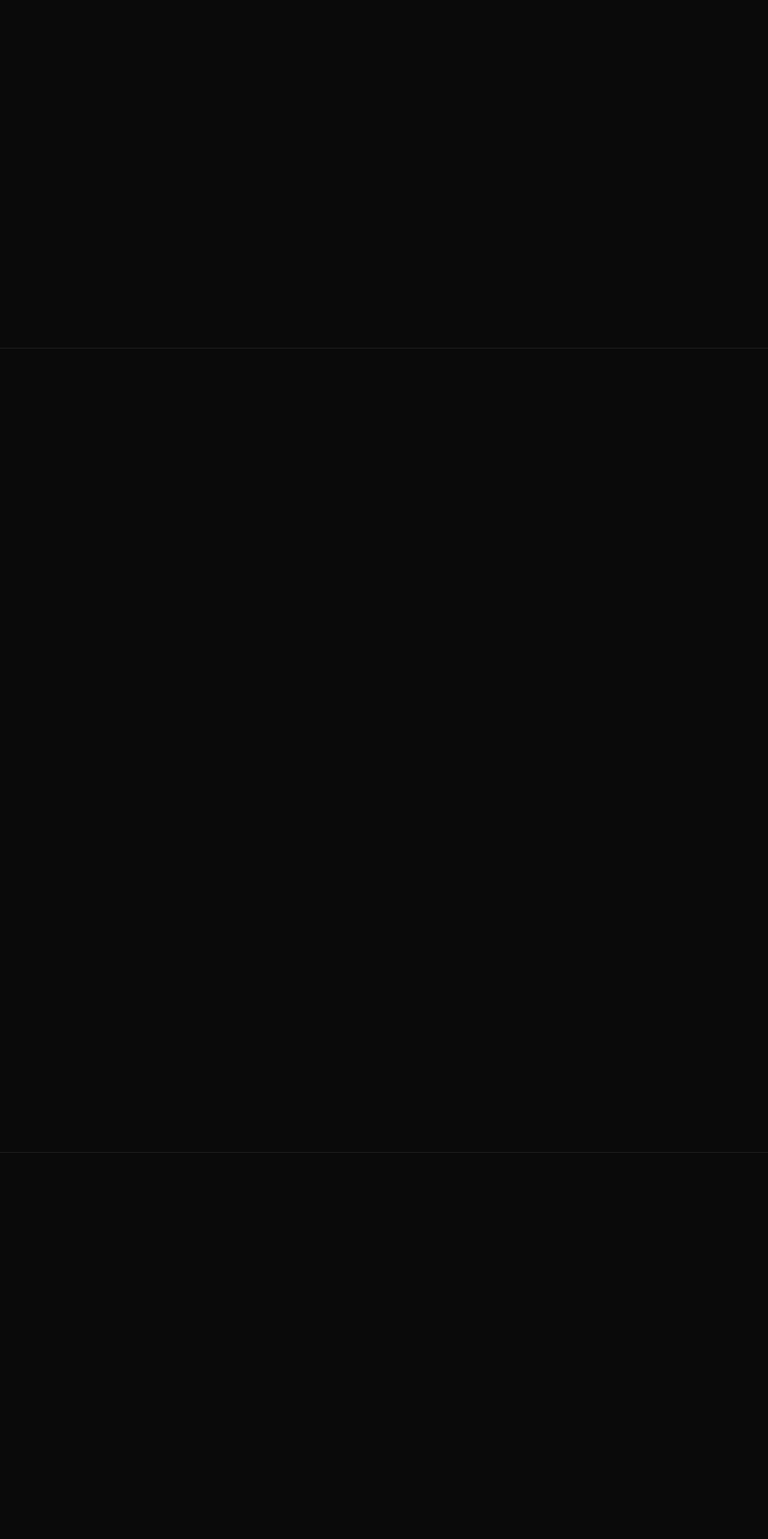
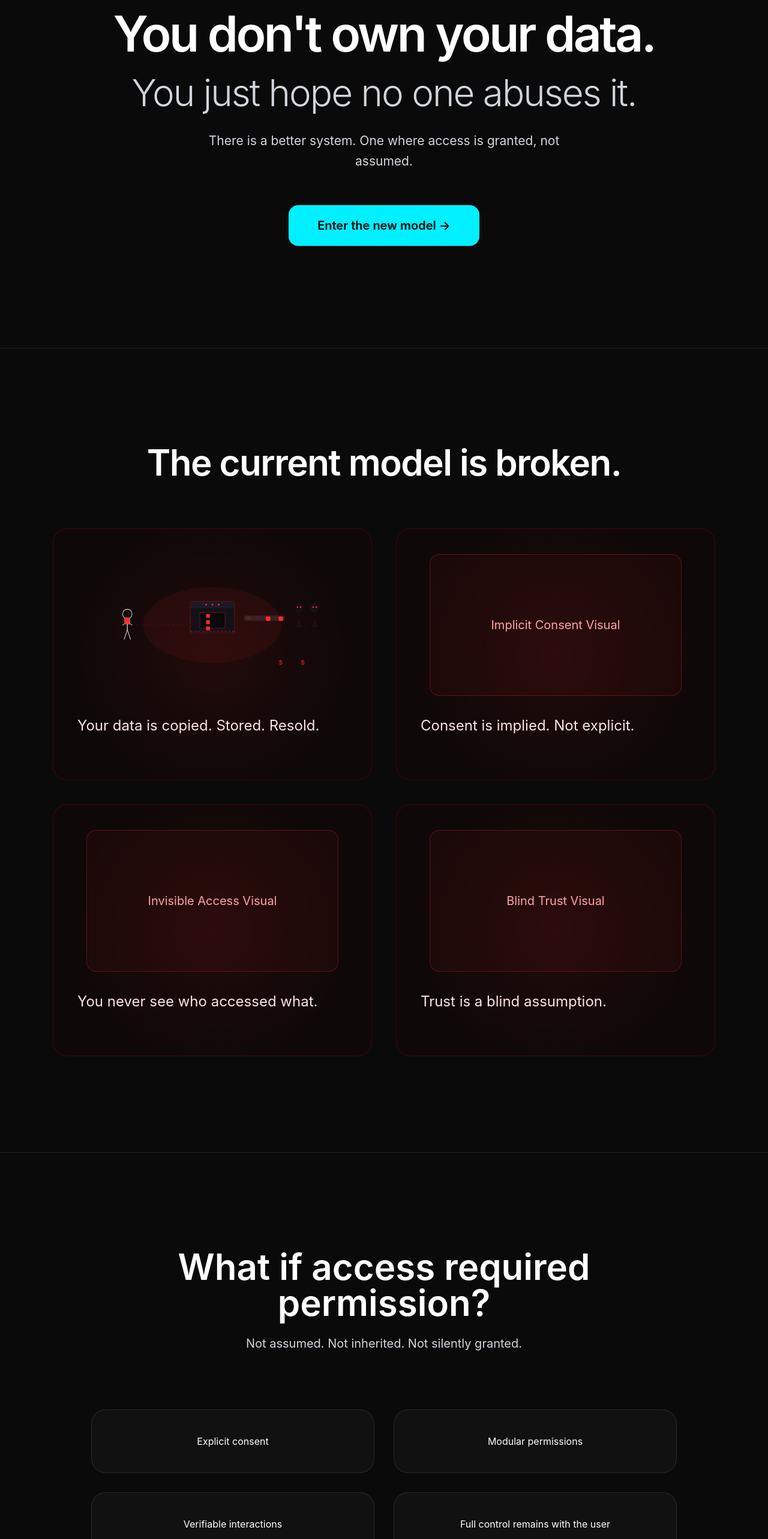
Before and after one commit to Architects-of-Change-Protocol/Architects_of_Change_Protocol, a React (Vite) app in the folder frontend/app/: page / in a window 1280 px wide. Shown: the part 220-2786 px from the top of the page at 60% size. Built offline with nearby package versions, Linux system fonts and the light colour scheme.

Commit message:
Fix landing visibility after problem cards integration

```diff
--- a/frontend/app/src/landing/AocLandingPage.tsx
+++ b/frontend/app/src/landing/AocLandingPage.tsx
@@ -49,21 +49,21 @@ export const renderAocLandingPage = () => {
 
       <section className="min-h-screen flex items-center pt-16">
         <div className="max-w-5xl mx-auto px-6 text-center">
-          <h1 className="reveal text-[68px] md:text-[82px] leading-[1.05] font-semibold tracking-[-3.5px] mb-6">
+          <h1 className=" text-[68px] md:text-[82px] leading-[1.05] font-semibold tracking-[-3.5px] mb-6">
             You don&apos;t own your data.
           </h1>
 
-          <p className="reveal reveal-delay-1 text-[52px] md:text-[62px] leading-none font-light tracking-[-2px] text-gray-300 mb-8">
+          <p className=" text-[52px] md:text-[62px] leading-none font-light tracking-[-2px] text-gray-300 mb-8">
             You just hope no one abuses it.
           </p>
 
-          <p className="reveal reveal-delay-2 max-w-[620px] mx-auto text-[21px] text-gray-300 leading-relaxed mb-14">
+          <p className=" max-w-[620px] mx-auto text-[21px] text-gray-300 leading-relaxed mb-14">
             There is a better system. One where access is granted, not assumed.
           </p>
 
           <a
             href="#solution"
-            className="reveal reveal-delay-3 px-12 py-5 bg-[#00f0ff] hover:bg-[#00d4e0] text-black font-semibold text-xl rounded-2xl transition-all active:scale-[0.97] inline-block"
+            className=" px-12 py-5 bg-[#00f0ff] hover:bg-[#00d4e0] text-black font-semibold text-xl rounded-2xl transition-all active:scale-[0.97] inline-block"
           >
             Enter the new model →
           </a>
@@ -72,32 +72,32 @@ export const renderAocLandingPage = () => {
 
       <section id="problem" className="scroll-mt-24 py-40 border-t border-white/10">
         <div className="max-w-6xl mx-auto px-6">
-          <header className="text-center mb-20 reveal">
+          <header className="text-center mb-20 ">
             <h2 className="text-5xl md:text-6xl font-semibold tracking-tight">
               The current model is broken.
             </h2>
           </header>
 
           <div className="grid md:grid-cols-2 gap-10">
-            <div className="reveal">
+            <div className="">
               <ProblemCard title={<>Your data is copied. Stored. Resold.</>}>
                 <DataPipelineAnimation />
               </ProblemCard>
             </div>
 
-            <div className="reveal reveal-delay-1">
+            <div className="">
               <ProblemCard title={<>Consent is implied. Not explicit.</>}>
                 <ImplicitConsentAnimation />
               </ProblemCard>
             </div>
 
-            <div className="reveal reveal-delay-2">
+            <div className="">
               <ProblemCard title={<>You never see who accessed what.</>}>
                 <InvisibleAccessAnimation />
               </ProblemCard>
             </div>
 
-            <div className="reveal reveal-delay-3">
+            <div className="">
               <ProblemCard title={<>Trust is a blind assumption.</>}>
                 <BlindTrustAnimation />
               </ProblemCard>
@@ -108,7 +108,7 @@ export const renderAocLandingPage = () => {
 
       <section id="solution" className="scroll-mt-24 py-40 border-t border-white/10">
         <div className="max-w-5xl mx-auto px-6 text-center">
-          <header className="mb-24 reveal">
+          <header className="mb-24 ">
             <h2 className="text-5xl md:text-6xl font-semibold mb-6">
               What if access required permission?
             </h2>
@@ -118,16 +118,16 @@ export const renderAocLandingPage = () => {
           </header>
 
           <div className="grid md:grid-cols-2 gap-8">
-            <article className="reveal bg-white/[0.03] border border-white/10 rounded-3xl p-10 hover:-translate-y-1 transition">
+            <article className=" bg-white/[0.03] border border-white/10 rounded-3xl p-10 hover:-translate-y-1 transition">
               Explicit consent
             </article>
-            <article className="reveal reveal-delay-1 bg-white/[0.03] border border-white/10 rounded-3xl p-10 hover:-translate-y-1 transition">
+            <article className=" bg-white/[0.03] border border-white/10 rounded-3xl p-10 hover:-translate-y-1 transition">
               Modular permissions
             </article>
-            <article className="reveal reveal-delay-2 bg-white/[0.03] border border-white/10 rounded-3xl p-10 hover:-translate-y-1 transition">
+            <article className=" bg-white/[0.03] border border-white/10 rounded-3xl p-10 hover:-translate-y-1 transition">
               Verifiable interactions
             </article>
-            <article className="reveal reveal-delay-3 bg-white/[0.03] border border-white/10 rounded-3xl p-10 hover:-translate-y-1 transition">
+            <article className=" bg-white/[0.03] border border-white/10 rounded-3xl p-10 hover:-translate-y-1 transition">
               Full control remains with the user
             </article>
           </div>
@@ -136,18 +136,18 @@ export const renderAocLandingPage = () => {
 
       <section id="how" className="scroll-mt-24 py-32 border-t border-white/10">
         <div className="max-w-5xl mx-auto px-6 text-center">
-          <h2 className="reveal text-6xl font-semibold mb-16">How it works</h2>
+          <h2 className=" text-6xl font-semibold mb-16">How it works</h2>
 
           <div className="flex flex-col md:flex-row gap-10 justify-center">
-            <div className="reveal bg-white/5 border border-white/10 rounded-3xl p-8 w-64">
+            <div className=" bg-white/5 border border-white/10 rounded-3xl p-8 w-64">
               01 Define permissions
             </div>
-            <div className="reveal reveal-delay-1 text-gray-300 text-3xl">→</div>
-            <div className="reveal reveal-delay-2 bg-white/5 border border-white/10 rounded-3xl p-8 w-64">
+            <div className=" text-gray-300 text-3xl">→</div>
+            <div className=" bg-white/5 border border-white/10 rounded-3xl p-8 w-64">
               02 Evaluate request
             </div>
-            <div className="reveal reveal-delay-2 text-gray-300 text-3xl">→</div>
-            <div className="reveal reveal-delay-3 bg-white/5 border border-white/10 rounded-3xl p-8 w-64">
+            <div className=" text-gray-300 text-3xl">→</div>
+            <div className=" bg-white/5 border border-white/10 rounded-3xl p-8 w-64">
               03 Grant &amp; audit access
             </div>
           </div>
@@ -155,7 +155,7 @@ export const renderAocLandingPage = () => {
       </section>
 
       <section className="py-32 border-t border-white/10 text-center">
-        <div className="reveal">
+        <div className="">
           <h2 className="text-6xl font-semibold mb-8">Access should be earned.</h2>
           <button className="px-12 py-6 bg-[#00f0ff] text-black font-semibold text-2xl rounded-2xl hover:scale-[1.02] transition">
             Start building on AOC →
```
